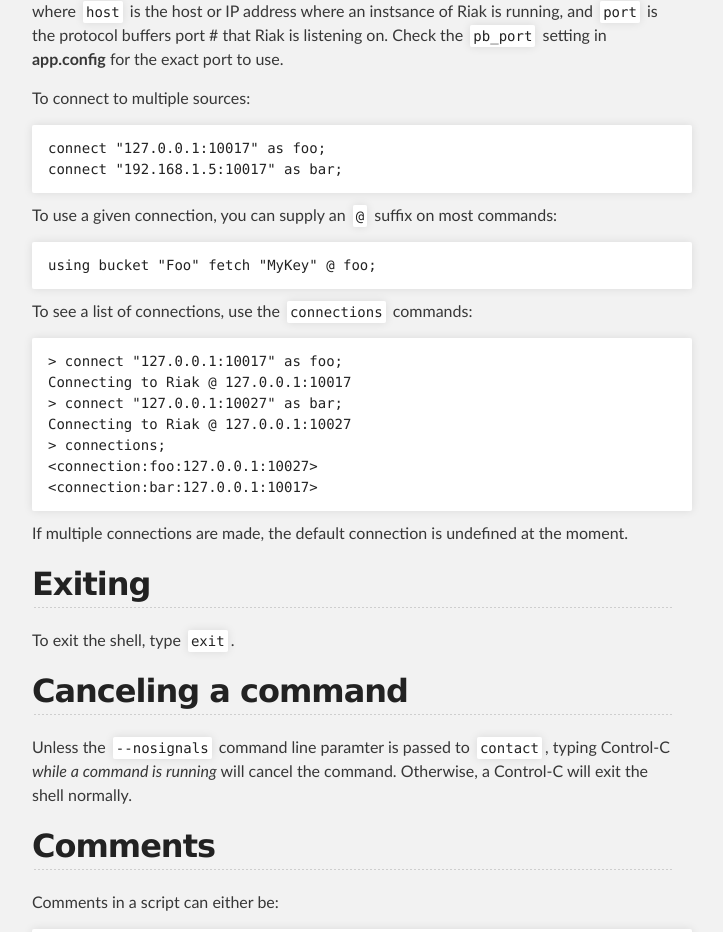
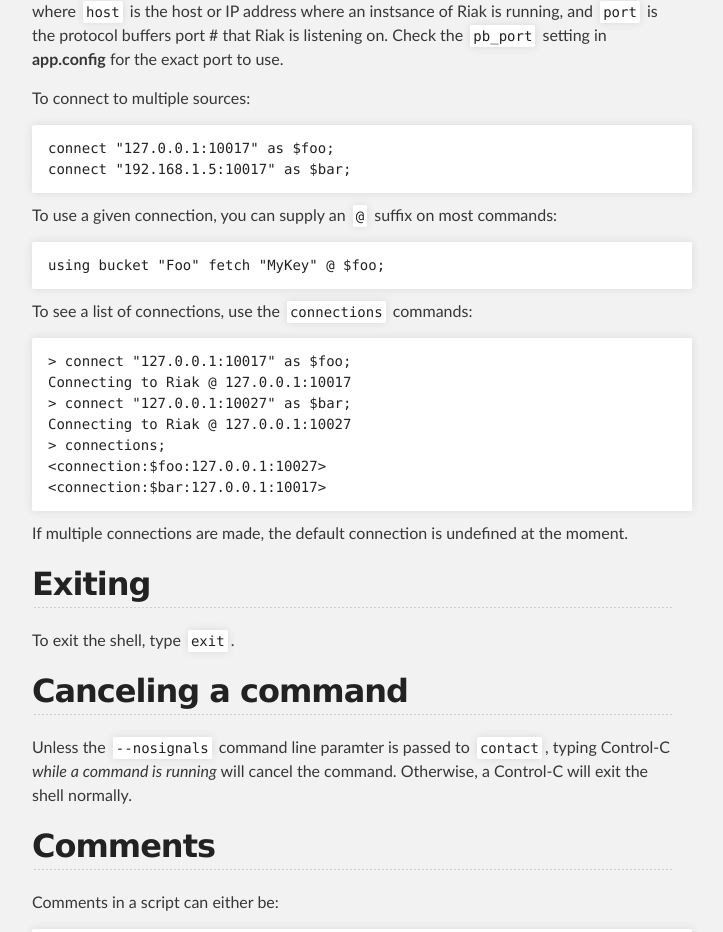
Before and after one commit to bookshelfdave/contact, a plain HTML site: page index.html in a window 1280 px wide. Shown: the part 2231-3163 px from the top of the page, without its empty margins (288-1011 px from the left). Drawn offline with Linux system fonts and the light colour scheme.

```diff
--- a/index.html
+++ b/index.html
@@ -127,24 +127,24 @@
 
 <p>To connect to multiple sources:</p>
 
-<pre><code>connect "127.0.0.1:10017" as foo;
-connect "192.168.1.5:10017" as bar;
+<pre><code>connect "127.0.0.1:10017" as $foo;
+connect "192.168.1.5:10017" as $bar;
 </code></pre>
 
 <p>To use a given connection, you can supply an <code>@</code> suffix on most commands:</p>
 
-<pre><code>using bucket "Foo" fetch "MyKey" @ foo;
+<pre><code>using bucket "Foo" fetch "MyKey" @ $foo;
 </code></pre>
 
 <p>To see a list of connections, use the <code>connections</code> commands:</p>
 
-<pre><code>&gt; connect "127.0.0.1:10017" as foo;
+<pre><code>&gt; connect "127.0.0.1:10017" as $foo;
 Connecting to Riak @ 127.0.0.1:10017
-&gt; connect "127.0.0.1:10027" as bar;
+&gt; connect "127.0.0.1:10027" as $bar;
 Connecting to Riak @ 127.0.0.1:10027
 &gt; connections;
-&lt;connection:foo:127.0.0.1:10027&gt;
-&lt;connection:bar:127.0.0.1:10017&gt;
+&lt;connection:$foo:127.0.0.1:10027&gt;
+&lt;connection:$bar:127.0.0.1:10017&gt;
 </code></pre>
 
 <p>If multiple connections are made, the default connection is undefined at the moment.</p>
```
Also changed, not shown: params.json (+1 -1 lines).
